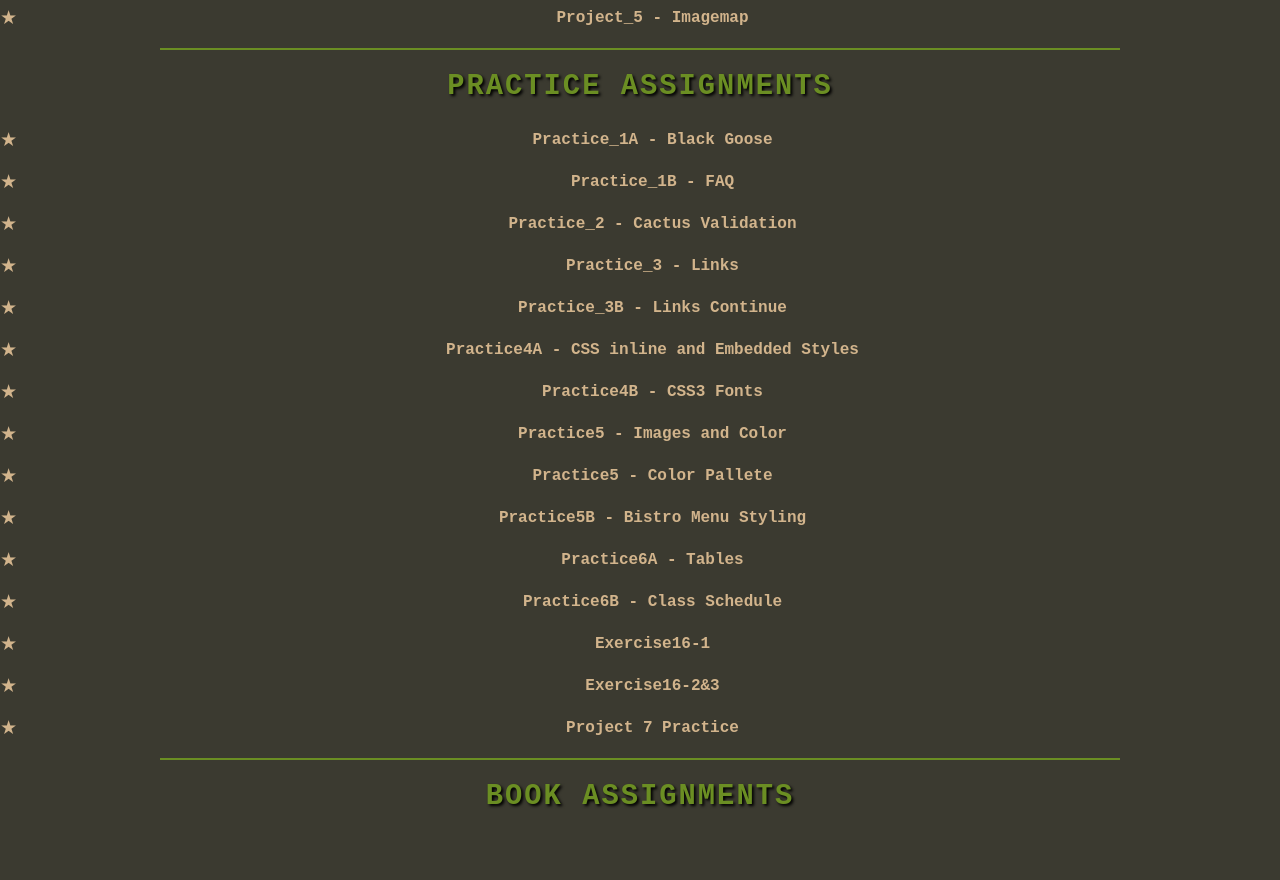
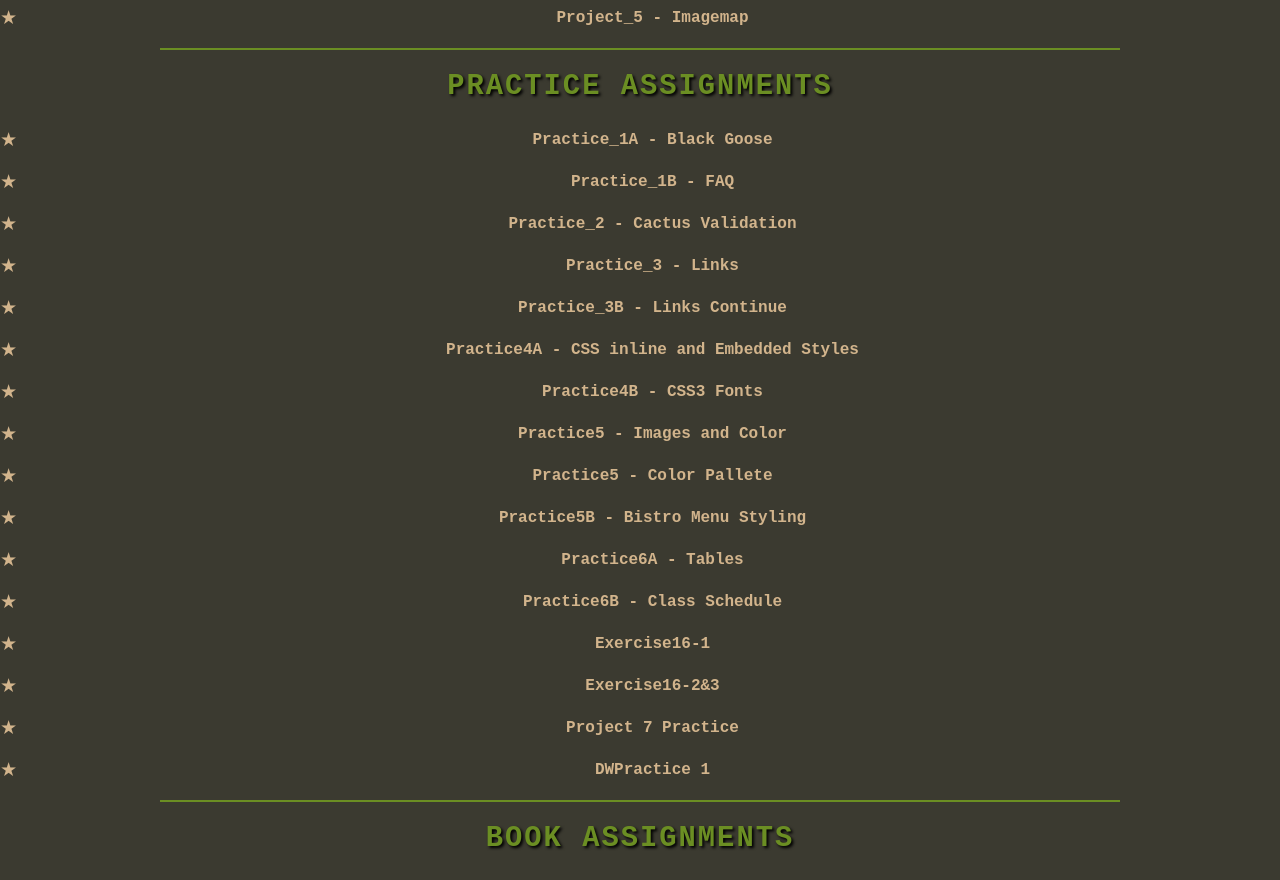
Before and after one commit to Seven-Down-svg/INFO2420, a plain HTML site: page index.html in a window 1280 px wide. Shown: the part 500-1380 px from the top of the page. Before the commit the page ends 1338 px from the top, so only its background shows below. Drawn offline with Linux system fonts and the light colour scheme.

Commit message:
Project 7 Practice Amend

```diff
--- a/index.html
+++ b/index.html
@@ -25,7 +25,7 @@
     <hr>
 
     <h2>Practice Assignments</h2>
-    <ul class="list">
+    <ul>
         <li><a target="_blank" href="Practice/Practice_1A/blackgoose.html">Practice_1A - Black Goose</a></li>
         <li><a target="_blank" href="Practice/Practice_1B/HTML1B/FAQ.html">Practice_1B - FAQ</a></li>
         <li><a target="_blank" href="Practice/Practice_2/HTML2/cactus.html">Practice_2 - Cactus Validation</a></li>
@@ -41,6 +41,7 @@
         <li><a target="_blank" href="Practice/PracticeFlexBox/Exercise16-1/bakery_ch16.html">Exercise16-1</a></li>
         <li><a target="_blank" href="Practice/PracticeFlexBox/Exercise12-2&3/flex-menu.html">Exercise16-2&3</a></li>
         <li><a target="_blank" href="Practice/Project7Practice/Index.htm">Project 7 Practice</a></li>
+        <li><a target="_blank" href="Practice/DWPractice%201/work-with-html-text/rendered-index-start.html">DWPractice 1</a></li>
     </ul>
 
     <hr>
```
